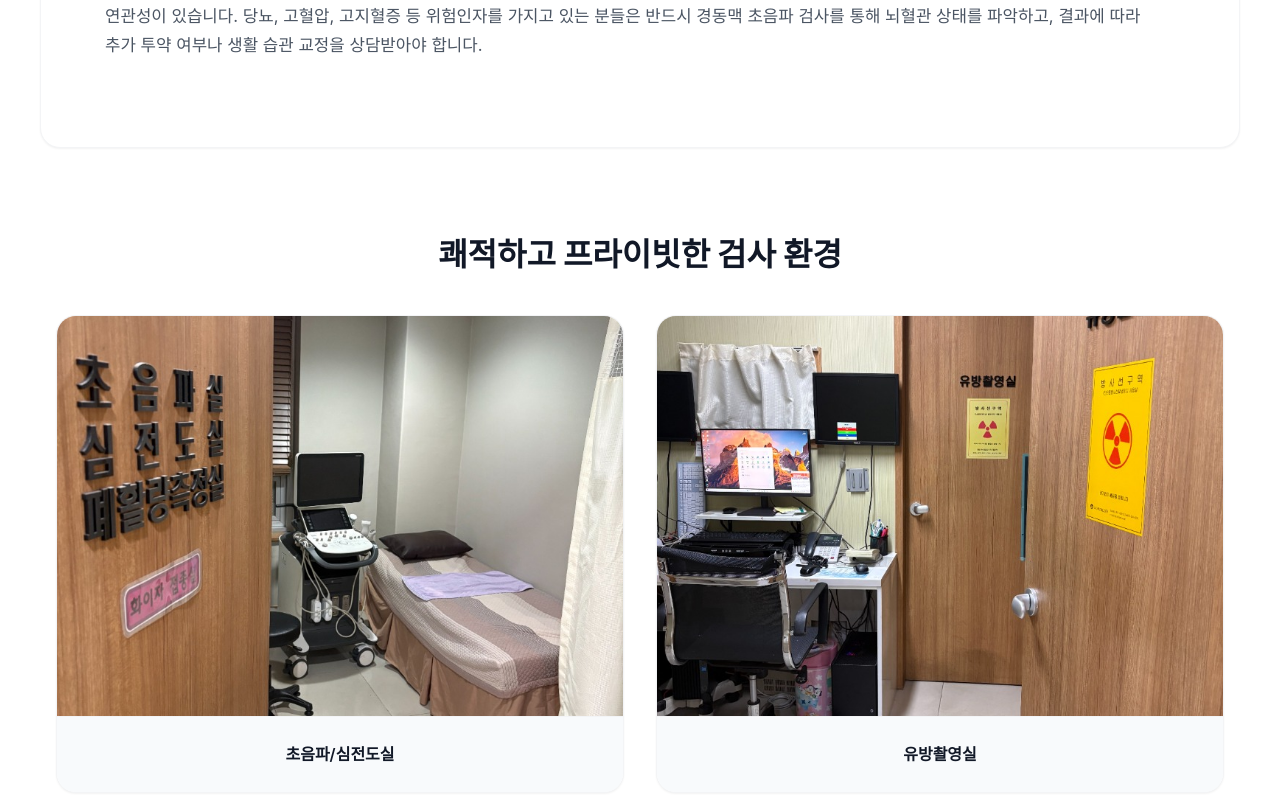
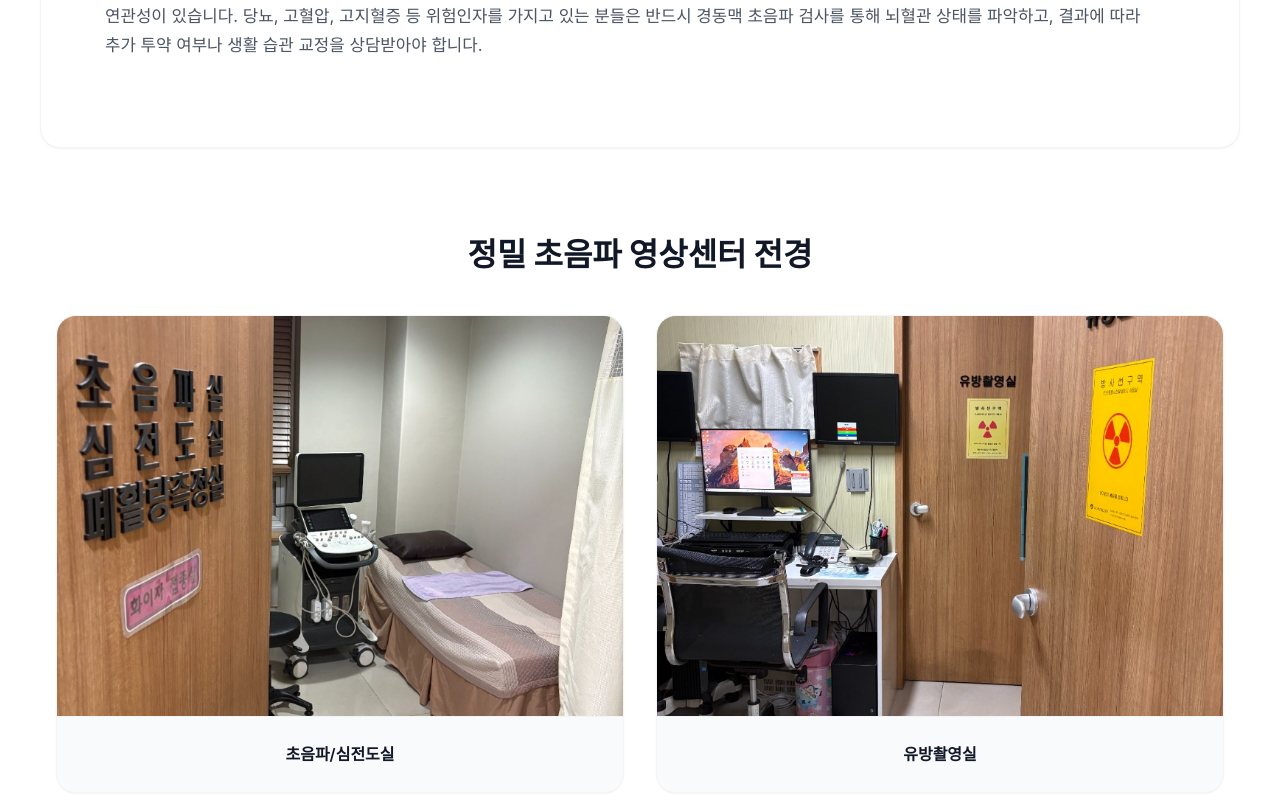
Before and after one commit to bnam1321-bit/365-clinic-web, a Next.js app: page /ultrasound in a window 1280 px wide. Shown: the part 3506-4306 px from the top of the page. Built offline with nearby package versions, Linux system fonts and the light colour scheme; a web font is replaced by a local one.

Commit message:
Refine phrasing for ultrasound clinic gallery title

```diff
--- a/src/app/ultrasound/page.tsx
+++ b/src/app/ultrasound/page.tsx
@@ -182,7 +182,7 @@ export default function UltrasoundPage() {
                     {/* Clinic Photos */}
                     <FadeIn delay={0.6}>
                         <div className={styles.sectionHeader} style={{ marginTop: '5rem', marginBottom: '2rem', textAlign: 'center' }}>
-                            <h2 style={{ fontSize: '2rem', fontWeight: 800, color: 'var(--color-primary)' }}>쾌적하고 프라이빗한 검사 환경</h2>
+                            <h2 style={{ fontSize: '2rem', fontWeight: 800, color: 'var(--color-primary)' }}>정밀 초음파 영상센터 전경</h2>
                         </div>
                     </FadeIn>
                     <div className={styles.photoGrid}>
```
